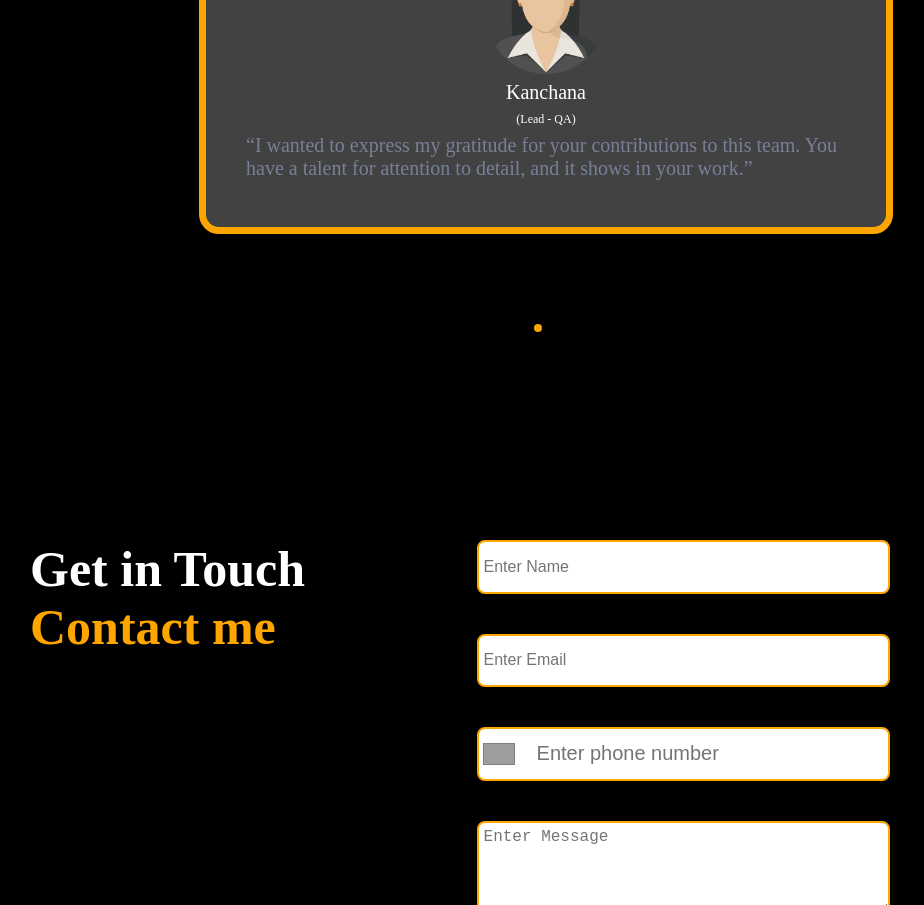
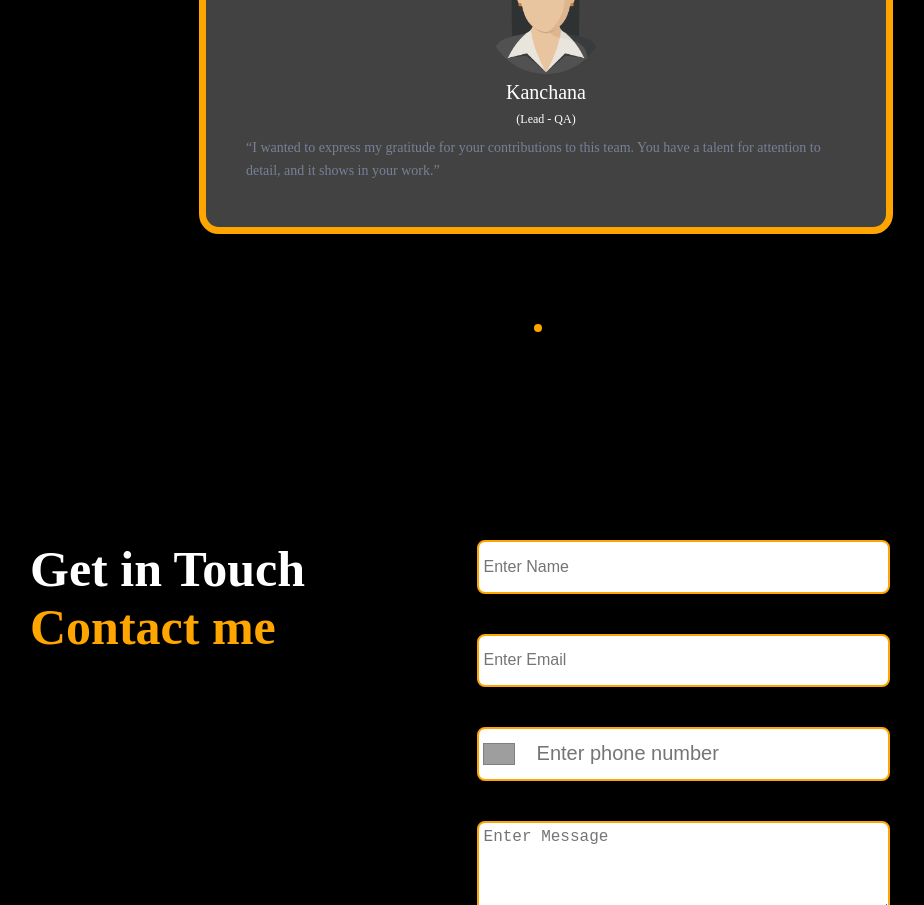
Before and after one commit to vigneshDev2019/Portfolio, a React (Create React App) app: page / in a window 1280 px wide. Shown: the part 4200-5105 px from the top of the page, without its empty margins (94-1018 px from the left). Built offline with nearby package versions, Linux system fonts and the light colour scheme; grey boxes are pictures that could not be loaded.

Commit message:
Update fontsize in review Quoto section

```diff
--- a/src/components/Testimonials/Testimonial.jsx
+++ b/src/components/Testimonials/Testimonial.jsx
@@ -66,7 +66,7 @@ const Testimonial = () => {
                 <img src={client.img} alt="" />
                 <span style={{color: "white"}}>{client.name}</span>
                 <span style={{color: "white", fontSize:"0.6rem"}}>{client.role}</span>
-                <span style={{color: "", fontSize:"0.6rem"}}><q>{client.review}</q></span>
+                <span ><q style={{color: "", fontSize:"0.7rem"}}>{client.review}</q></span>
               </div>
             </SwiperSlide>
           );
```
